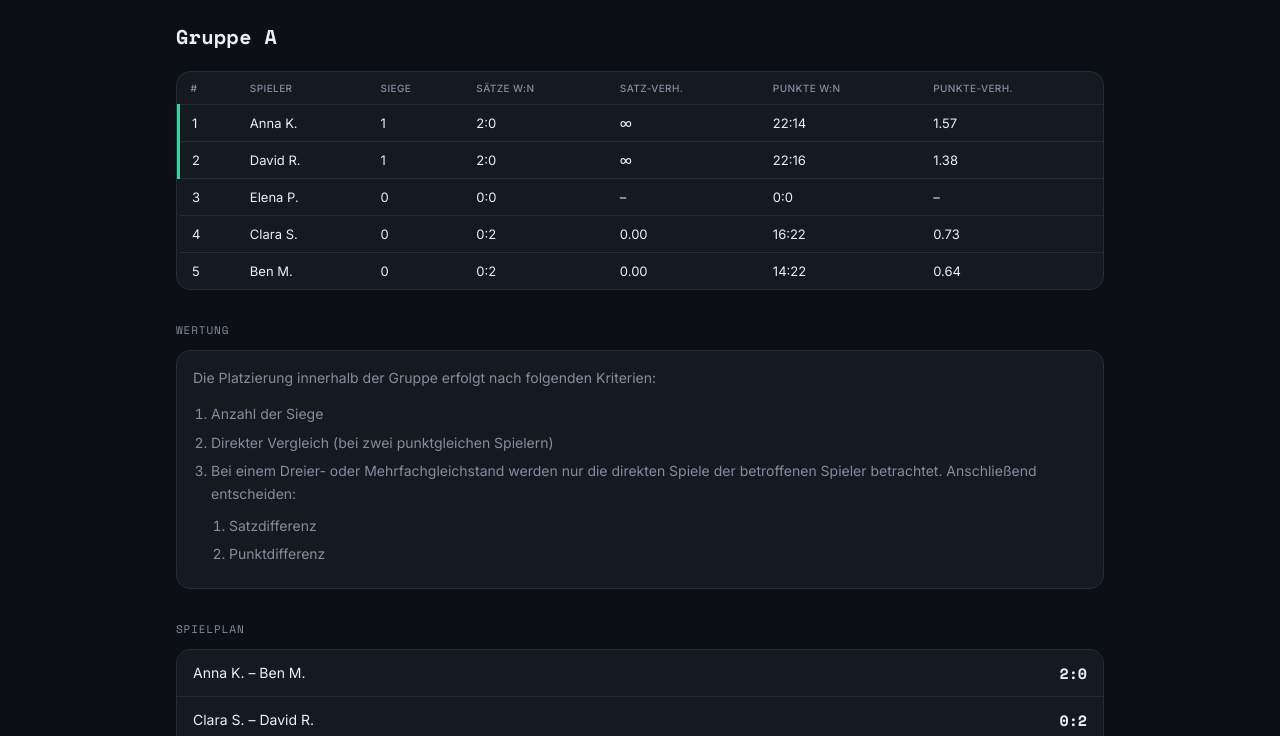
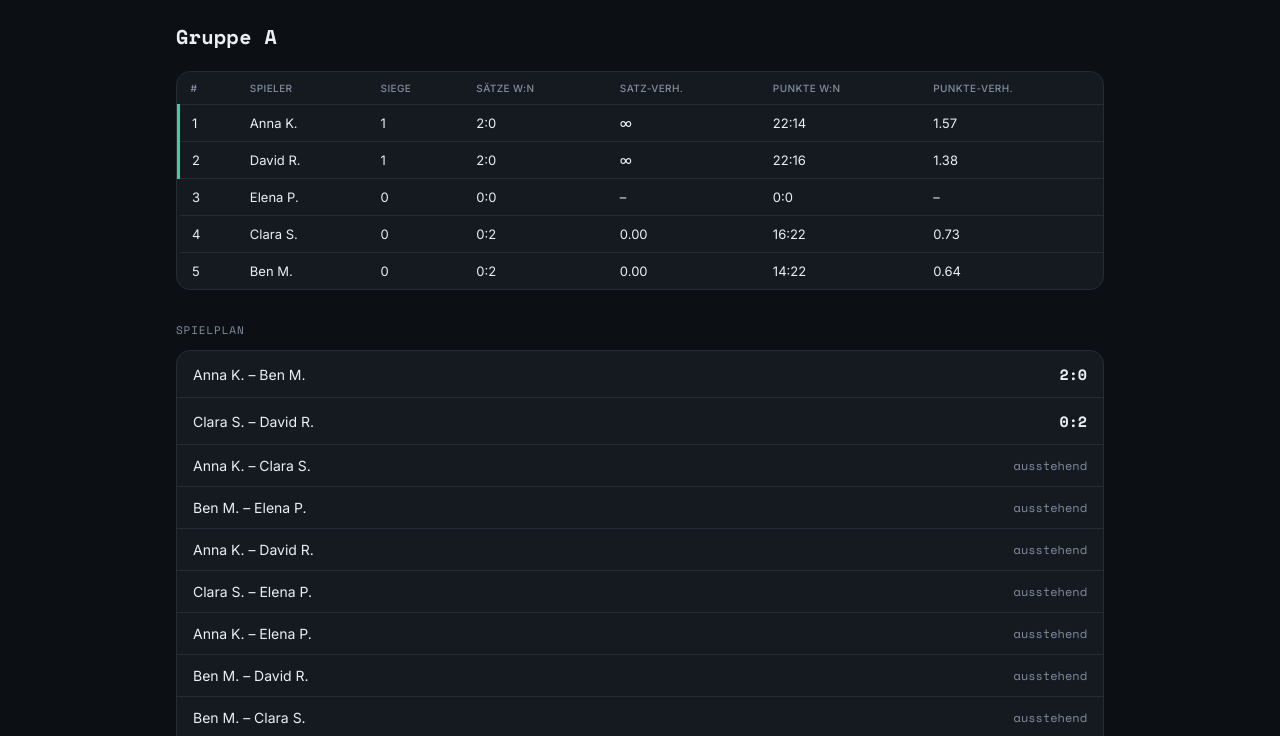
Before and after one commit to TobiaGronert/Bohnenbachcup, a plain HTML site: page src/gruppe.html in a window 1280 px wide. Shown: the part 63-799 px from the top of the page. Drawn offline with nearby package versions, Linux system fonts and the light colour scheme.

Commit message:
Update Match X

```diff
--- a/src/gruppe.html
+++ b/src/gruppe.html
@@ -61,6 +61,12 @@
             </div>
         </section>
 
+
+        <section class="block">
+            <p class="eyebrow">Spielplan</p>
+            <div id="schedule-list"></div>
+        </section>
+
         <section class="block">
             <p class="eyebrow">Wertung</p>
 
@@ -82,10 +88,6 @@
             </div>
         </section>
 
-        <section class="block">
-            <p class="eyebrow">Spielplan</p>
-            <div id="schedule-list"></div>
-        </section>
 
     </main>
 
--- a/src/style.css
+++ b/src/style.css
@@ -323,8 +323,8 @@ main.wrap {
     background: var(--surface);
     border: 1px solid var(--border);
     border-radius: var(--radius);
-    padding: 16px;
-    font-size: 14px;
+    padding: 12px;
+    font-size: 10px;
     color: var(--text-muted);
     line-height: 1.6;
 }
```
